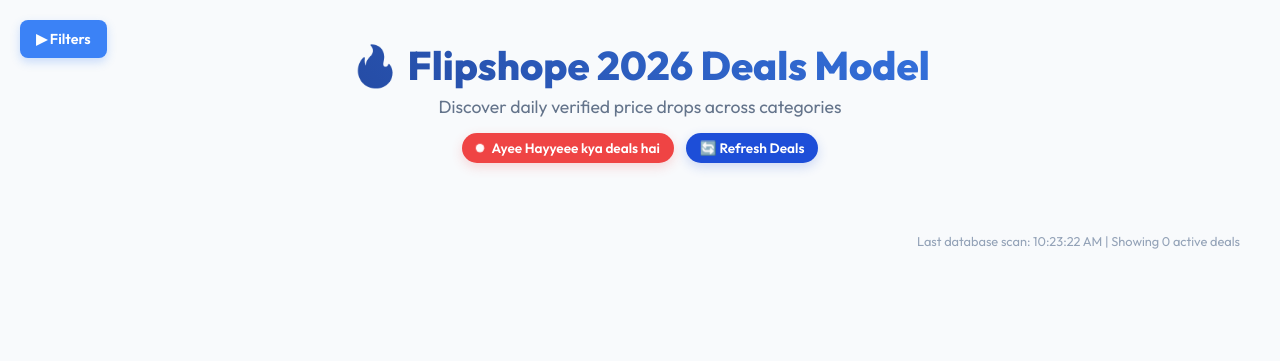
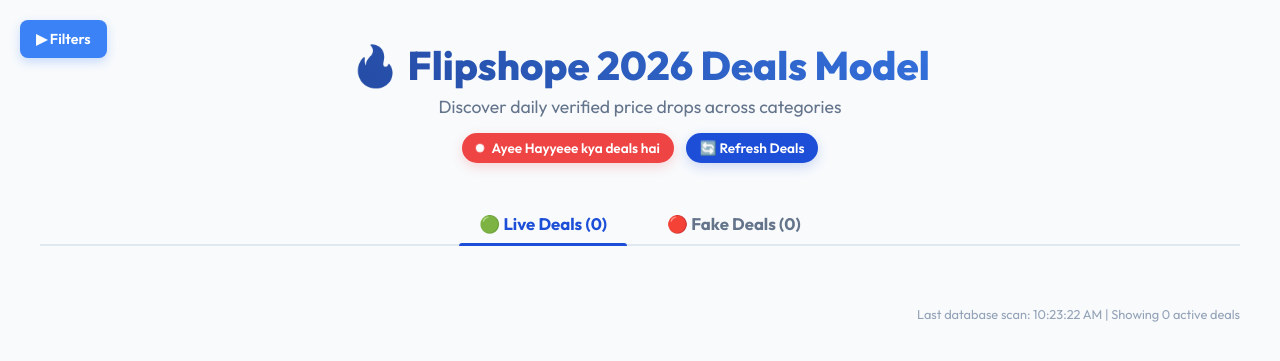
Before and after one commit to rajbhuwanflipshope/2026_deals_model, a Flask app: page / in a window 1280 px wide. Shown: the top 361 px of the page. Run offline with Flask 3, Linux system fonts and the light colour scheme; data that the repository does not hold is empty.

Commit message:
Implement deal_frequency check (deeper drops inclusive), tabs layout, and update tolerance to 5%

```diff
--- a/dashboard/dashboard.py
+++ b/dashboard/dashboard.py
@@ -114,6 +114,31 @@
     11: 4, 12: 1, 13: 1, 14: 3,
     15: 3, 16: 3, 17: 2
 }
+
+def calculate_deal_frequency(median_price, current_price, history_prices, tolerance=0.05):
+    if median_price is None or median_price <= 0:
+        return 0.0
+
+    if current_price is None or current_price <= 0:
+        return 0.0
+
+    if not history_prices:
+        return 0.0
+
+    current_drop = (median_price - current_price) / median_price
+
+    matching_count = 0
+
+    for hist_price in history_prices:
+        if hist_price is None or hist_price <= 0:
+            continue
+
+        hist_drop = (median_price - hist_price) / median_price
+
+        if hist_drop >= current_drop - tolerance:
+            matching_count += 1
+
+    return matching_count / 180.0
 
 def predict_labeled2_batch(feats):
     if not feats or labeled2_model is None:
@@ -484,6 +509,7 @@
 
             # Extract price history for Chart.js (6 months / 180 days only)
             history_list = []
+            history_prices = []
             if g_data and isinstance(g_data, dict):
                 parsed_history = []
                 for date_str, price_info in g_data.items():
@@ -493,7 +519,8 @@
                             low_p = price_info.get("0")
                         else:
                             low_p = price_info
-                        parsed_history.append((dt, date_str, float(low_p) if low_p is not None else 0.0))
+                        if low_p is not None:
+                            parsed_history.append((dt, date_str, float(low_p)))
                     except ValueError:
                         continue
 
@@ -509,6 +536,7 @@
                                 "date": date_str,
                                 "price": price
                             })
+                            history_prices.append(price)
 
             # Construct product URL dynamically based on sid and pid if aff_url is missing
             title_str = doc.get("title", "No Title")
@@ -538,6 +566,10 @@
                     import urllib.parse
                     url = f"https://www.google.com/search?q={urllib.parse.quote(title_str or pid)}"
 
+            median_180_val = int(round(feat.get("median_180", 0.0))) if feat.get("median_180") is not None else price_val
+            deal_frequency_val = calculate_deal_frequency(median_180_val, price_val, history_prices)
+            is_fake_val = round(deal_frequency_val, 2) > 0.04
+
             processed.append({
                 "pid": pid,
                 "sid": sid,
@@ -551,8 +583,10 @@
                 "aff_url": url,
                 "time_ago": get_time_ago(doc.get("Time")),
                 "history": history_list,
-                "median_180": int(round(feat.get("median_180", 0.0))) if feat.get("median_180") is not None else price_val,
-                "category": str(doc.get("category", "N/A"))
+                "median_180": median_180_val,
+                "category": str(doc.get("category", "N/A")),
+                "deal_frequency": round(deal_frequency_val, 4),
+                "is_fake": is_fake_val
             })
 
         return jsonify(processed)
--- a/dashboard/templates/index.html
+++ b/dashboard/templates/index.html
@@ -512,6 +512,61 @@
         .tooltip-close:hover {
             background: #e2e8f0;
         }
+
+        /* Tab Styles */
+        .tabs-container {
+            display: flex;
+            justify-content: center;
+            gap: 20px;
+            margin-bottom: 30px;
+            border-bottom: 2px solid #e2e8f0;
+            padding-bottom: 0px;
+        }
+
+        .tab-btn {
+            background: none;
+            border: none;
+            font-size: 1.05rem;
+            font-weight: 700;
+            color: #64748b;
+            padding: 10px 20px;
+            cursor: pointer;
+            font-family: inherit;
+            position: relative;
+            transition: color 0.2s;
+            outline: none;
+        }
+
+        .tab-btn:hover {
+            color: #1e293b;
+        }
+
+        .tab-btn.active {
+            color: #1d4ed8;
+        }
+
+        .tab-btn.active::after {
+            content: '';
+            position: absolute;
+            bottom: -2px;
+            left: 0;
+            right: 0;
+            height: 3px;
+            background-color: #1d4ed8;
+            border-radius: 3px 3px 0 0;
+        }
+
+        .deal-freq-badge {
+            background-color: #f1f5f9;
+            color: #475569;
+            border: 1px solid #cbd5e1;
+            padding: 2px 8px;
+            border-radius: 6px;
+            font-size: 0.7rem;
+            font-weight: 700;
+            display: inline-flex;
+            align-items: center;
+        }
     </style>
 </head>
 
@@ -568,6 +623,16 @@
             </div>
         </div>
 
+        <!-- Tabs Container -->
+        <div class="tabs-container">
+            <button id="tab-live" class="tab-btn active" onclick="switchTab('live')">
+                🟢 Live Deals (<span id="count-live">0</span>)
+            </button>
+            <button id="tab-fake" class="tab-btn" onclick="switchTab('fake')">
+                🔴 Fake Deals (<span id="count-fake">0</span>)
+            </button>
+        </div>
+
         <!-- Deal Card Grid -->
         <div class="deal-grid" id="deal-grid">
             <!-- Dynamic deal cards will be inserted here -->
@@ -589,6 +654,14 @@
         // State to keep track of active cards in DOM
         const activeCardIds = new Set();
         let allDeals = []; // Store fetched deals list
+        let currentTab = 'live'; // Active tab state ('live' or 'fake')
+
+        function switchTab(tab) {
+            currentTab = tab;
+            document.getElementById('tab-live').classList.toggle('active', tab === 'live');
+            document.getElementById('tab-fake').classList.toggle('active', tab === 'fake');
+            applyFilters();
+        }
 
         // Dictionary for active Chart.js instances and histories
         const initializedCharts = {};
@@ -618,6 +691,9 @@
              const minScore = parseInt(scoreSlider.value);
              const query = searchInput.value.toLowerCase().trim();
 
+             let liveCount = 0;
+             let fakeCount = 0;
+
              allDeals.forEach(deal => {
                  const card = document.getElementById(`card-${deal.pid}`);
                  if (!card) return;
@@ -627,12 +703,25 @@
                      deal.pid.toLowerCase().includes(query) ||
                      deal.title.toLowerCase().includes(query);
 
-                if (scoreMatch && searchMatch) {
+                 const tabMatch = (currentTab === 'fake') ? deal.is_fake : !deal.is_fake;
+
+                 if (scoreMatch && searchMatch && tabMatch) {
                      card.style.display = 'flex';
                  } else {
                      card.style.display = 'none';
                  }
+
+                 if (scoreMatch && searchMatch) {
+                     if (deal.is_fake) {
+                         fakeCount++;
+                     } else {
+                         liveCount++;
+                     }
+                 }
              });
+
+             document.getElementById('count-live').textContent = liveCount;
+             document.getElementById('count-fake').textContent = fakeCount;
          }
 
         // Event listeners for instant filtering
@@ -815,11 +904,12 @@
                                         <span class="tooltip-title">📊 6-Month Price Drop Trend</span>
                                         <button class="tooltip-close" onclick="event.stopPropagation(); closeTooltip('${deal.pid}')">×</button>
                                     </div>
-                                    <div style="display: flex; justify-content: space-between; margin-bottom: 8px; font-size: 0.72rem; background: #f1f5f9; padding: 6px 10px; border-radius: 8px; font-weight: 500; color: #334155; gap: 4px;">
+                                    <div style="display: flex; justify-content: space-between; margin-bottom: 8px; font-size: 0.72rem; background: #f1f5f9; padding: 6px 10px; border-radius: 8px; font-weight: 500; color: #334155; gap: 4px; flex-wrap: wrap;">
                                         <div>Median: <strong>₹${median.toLocaleString('en-IN')}</strong></div>
                                         <div>Price: <strong>₹${price.toLocaleString('en-IN')}</strong></div>
                                         <div>Drop: <strong style="color: #ef4444;">₹${drop_val.toLocaleString('en-IN')}</strong></div>
                                         <div>Drop %: <strong style="color: #16a34a;">${drop_pct.toFixed(1)}%</strong></div>
+                                        <div>Freq: <strong style="color: #2563eb;">${(deal.deal_frequency * 100).toFixed(0)}%</strong></div>
                                     </div>
                                     <div style="flex: 1; min-height: 0; position: relative;">
                                         <canvas id="chart-${deal.pid}"></canvas>
@@ -832,9 +922,10 @@
                                 <div class="image-container">
                                     <img src="${img || 'https://via.placeholder.com/150?text=No+Image'}" alt="product image" onerror="this.src='https://via.placeholder.com/150?text=No+Image'">
                                 </div>
-                                <div class="platform-logo-container" style="display: flex; gap: 8px;">
+                                <div class="platform-logo-container" style="display: flex; gap: 8px; flex-wrap: wrap;">
                                     <span class="platform-badge ${badge.class}">${badge.name}</span>
                                     <span class="category-badge">Cat: ${category}</span>
+                                    <span class="deal-freq-badge" title="Deal Frequency: percentage of historical prices matching this drop">Freq: ${(deal.deal_frequency * 100).toFixed(0)}%</span>
                                 </div>
                                 <div class="deal-title" title="${title}">
                                     ${title}
```
Lines whose indentation alone changed are shown as unchanged.
